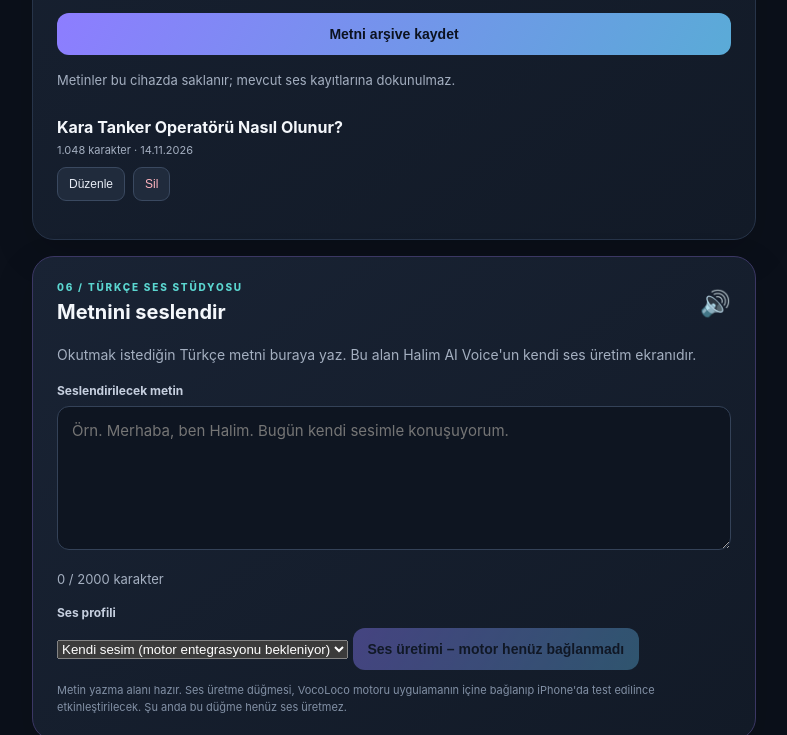
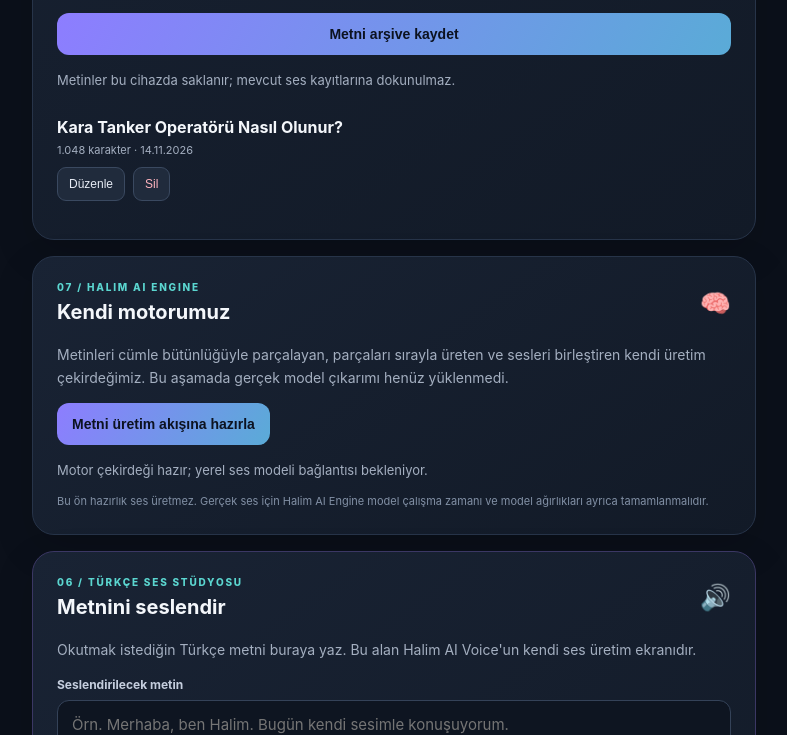
Before and after one commit to hpirselim-lgtm/Halim-AI-Voice, a plain HTML site: page index.html in a window 1280 px wide. Shown: the part 2356-3091 px from the top of the page, without its empty margins (246-1033 px from the left). Drawn offline with Linux system fonts and the light colour scheme.

Commit message:
Add Halim AI Engine development panel

```diff
--- a/index.html
+++ b/index.html
@@ -78,6 +78,14 @@
       <div class="record-status" id="textArchiveStatus" aria-live="polite">Metinler bu cihazda saklanır; mevcut ses kayıtlarına dokunulmaz.</div>
       <div id="savedTextList"></div>
     </section>
+    <section class="panel" id="halimEnginePanel">
+      <div class="section-heading"><div><p class="eyebrow">07 / HALIM AI ENGINE</p><h2>Kendi motorumuz</h2></div><span class="mic-icon">🧠</span></div>
+      <p class="muted">Metinleri cümle bütünlüğüyle parçalayan, parçaları sırayla üreten ve sesleri birleştiren kendi üretim çekirdeğimiz. Bu aşamada gerçek model çıkarımı henüz yüklenmedi.</p>
+      <button class="button primary" id="prepareEngineTextButton" type="button">Metni üretim akışına hazırla</button>
+      <div class="record-status" id="halimEngineStatus" aria-live="polite">Motor çekirdeği hazır; yerel ses modeli bağlantısı bekleniyor.</div>
+      <ol id="engineChunkPreview" class="empty"></ol>
+      <p class="small-note">Bu ön hazırlık ses üretmez. Gerçek ses için Halim AI Engine model çalışma zamanı ve model ağırlıkları ayrıca tamamlanmalıdır.</p>
+    </section>
     <section class="panel future-panel" id="speechStudio">
       <div class="section-heading"><div><p class="eyebrow">06 / TÜRKÇE SES STÜDYOSU</p><h2>Metnini seslendir</h2></div><span class="mic-icon">🔊</span></div>
       <p class="muted">Okutmak istediğin Türkçe metni buraya yaz. Bu alan Halim AI Voice'un kendi ses üretim ekranıdır.</p>
@@ -103,6 +111,7 @@
       }
     })();
   </script>\n  <script type="module" src="./engine-check-ui.js"></script>
-  <script type="module" src="./text-archive.js"></script>\n  <script src="./app.js"></script>
+  <script type="module" src="./text-archive.js"></script>
+  <script type="module" src="./engine-pipeline-ui.js"></script>\n  <script src="./app.js"></script>
 </body>
 </html>
```
